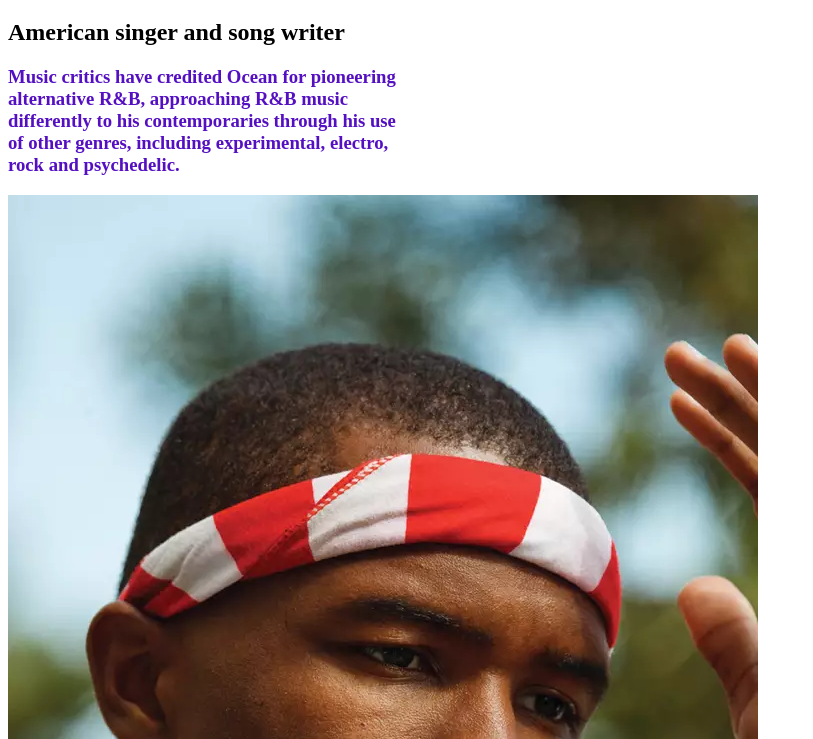
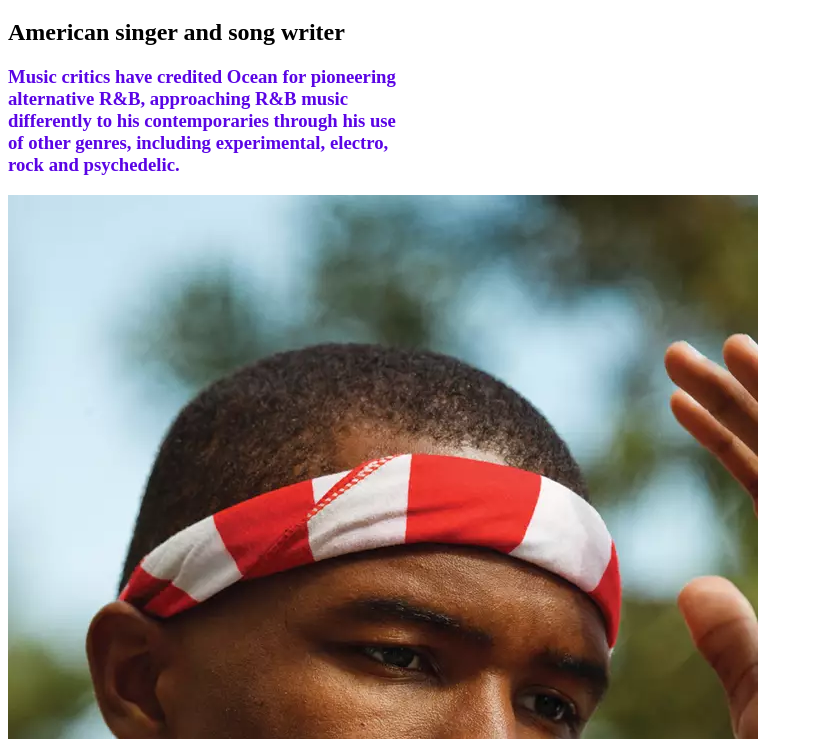
Before and after one commit to rezijatereze/rezijatereze.github.io, a plain HTML site: page artist/index.html in a window 1280 px wide. Shown: the part 61-800 px from the top of the page, without its empty margins (0-813 px from the left). Drawn offline with Linux system fonts and the light colour scheme.

Commit message:
Update style.css

```diff
--- a/artist/style.css
+++ b/artist/style.css
@@ -1,4 +1,4 @@
 h3{
-    color: rgb(84, 15, 195);
+    color: rgb(90, 4, 229);
     max-width: 400px;
 }
```
